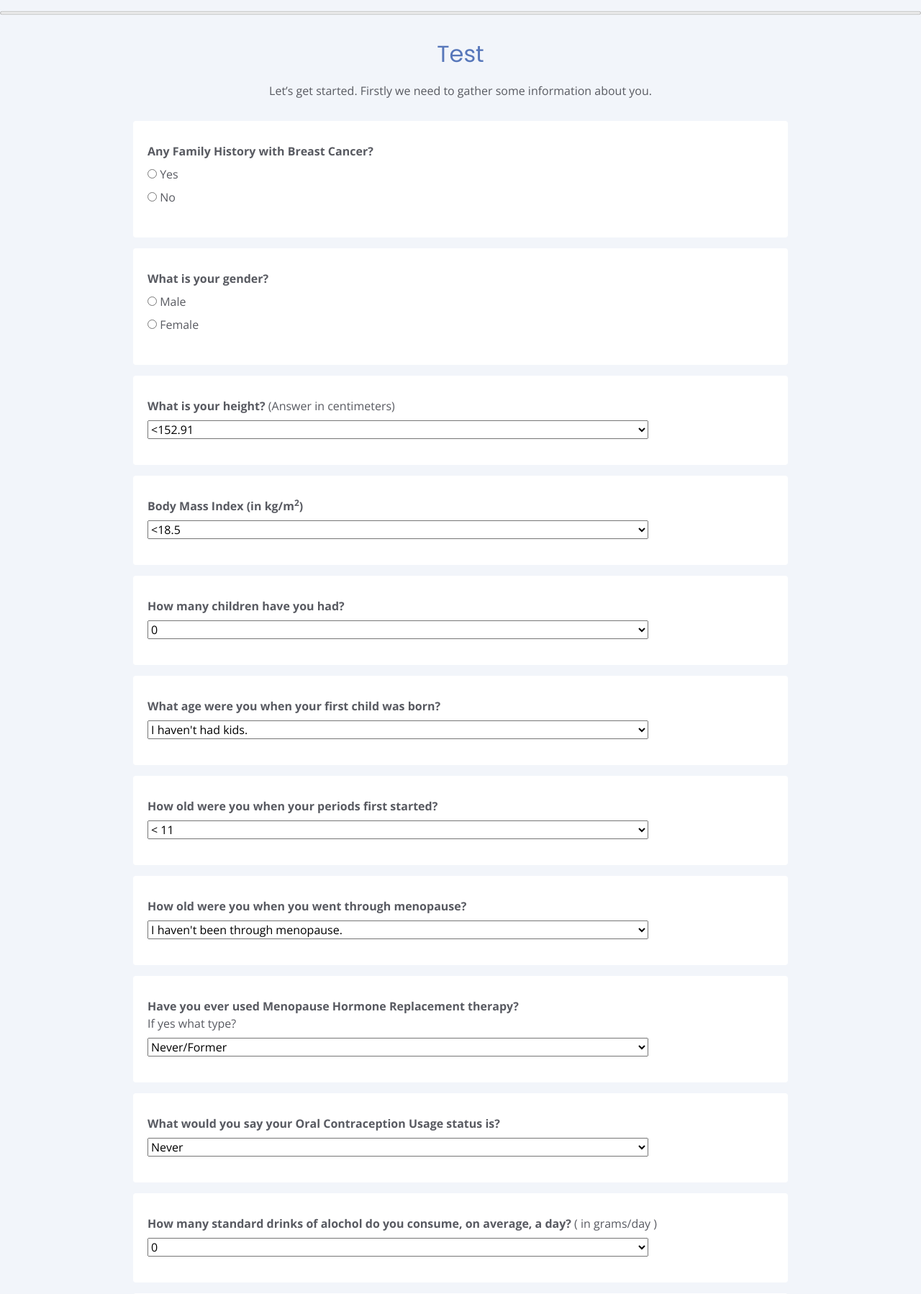
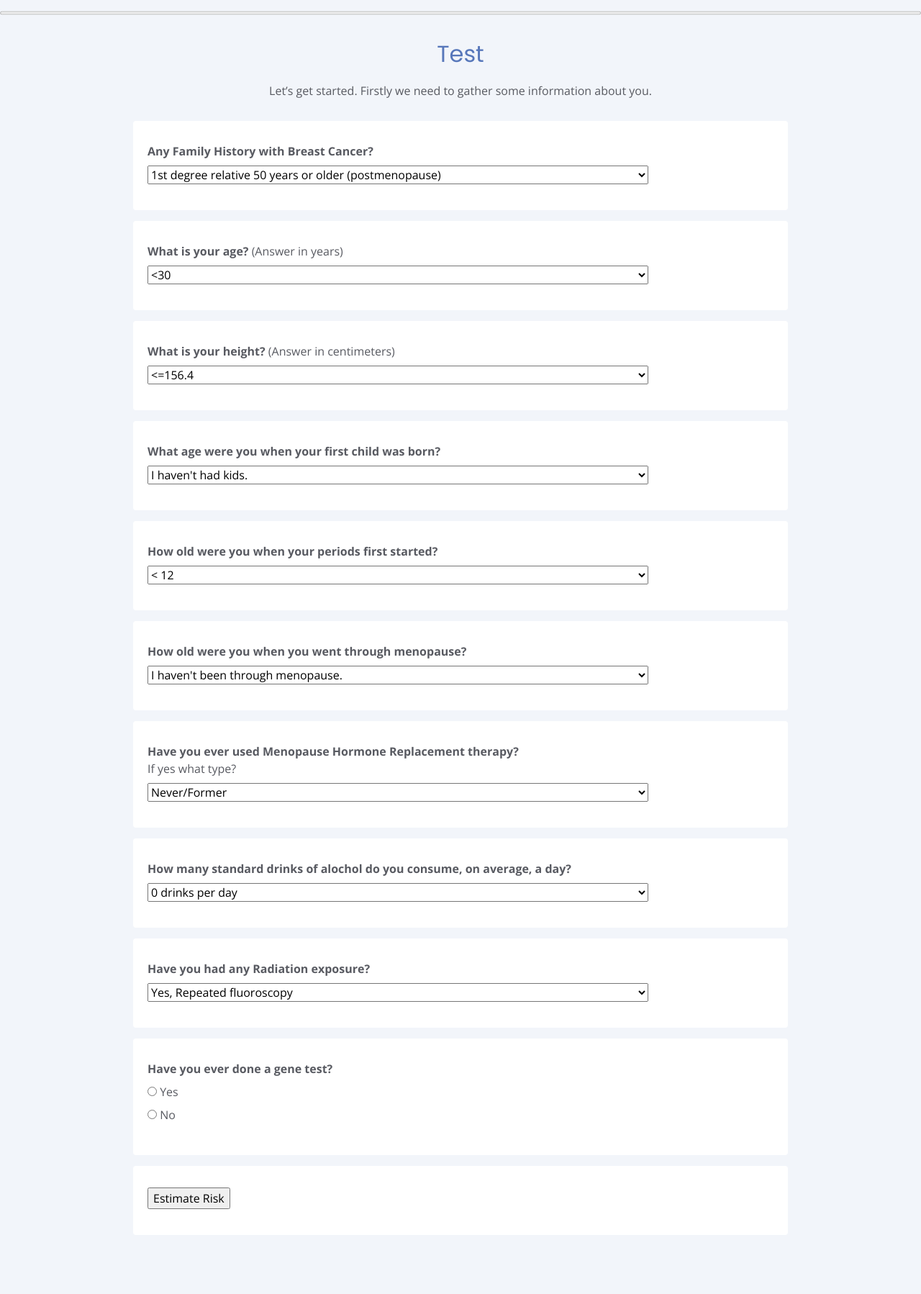
Before and after one commit to greyhound007/Asvino, a Flask app: page / in a window 1280 px wide. Shown: the part 72-1870 px from the top of the page at 72% size. Run offline with Flask 2, Linux system fonts and the light colour scheme; some libraries are stand-ins or nearby versions.

Commit message:
Update upload.html

```diff
--- a/templates/upload.html
+++ b/templates/upload.html
@@ -174,28 +174,37 @@
 		  <form method="post" action="/" enctype="multipart/form-data" id="#pro-form">
 		  <div class="accordion-list">
 			<ul>
-			  <li data-aos="fade-up">
+					<li data-aos="fade-up" >
 							<dl>
 								<p>
-							<label for="family_history"><b>Any Family History with Breast Cancer?	</b></label><br>
-							<input type="radio" id="yes" name="family_history" value="yes" required>
-  							<label for="yes">Yes</label><br>
-							<input type="radio" id="no" name="family_history" value="no">
-							<label for="no">No</label><br>
+										<label for="family_history"><b>Any Family History with Breast Cancer?	</b> </label><br>
+										<select id="family_history" name="family_history" required>
+										<option value="1d50+">1st degree relative 50 years or older (postmenopause)</option>
+										<option value="'1d50-">	1st degree relative younger than 50 years (premenopause)</option>
+										<option value="2d">	2nd degree relative</option>
+										<option value="2+1d">2 or more 1st degree relatives</option>
+
+										<option value="no">No 1st or 2nd degree relative</option>
 
 
+									</select>
 								</p>
 								</dl>
 							</li>
-
 							<li data-aos="fade-up" data-aos-delay="100">
 									<dl>
 										<p>
-							<label for="Sex"><b>What is your gender?</b></label><br>
-							<input type="radio" id="male" name="Sex" value="male" required>
-  							<label for="male">Male</label><br>
-							<input type="radio" id="female"  name="Sex" value="female">
-							<label for="female">Female</label><br>
+												<label for="age"><b>What is your age? </b>(Answer in years) </label><br>
+												<select id="age" name="age" required>
+												<option value="-30">&lt30</option>
+												<option value="30-40">30-40</option>
+												<option value="40-50">40-50</option>
+												<option value="50-60">50-60</option>
+
+												<option value="60+">&gt60</option>
+
+
+											</select>
 										</p>
 										</dl>
 									</li>
@@ -205,12 +214,11 @@
 					<p>
 							<label for="height"><b>What is your height? </b>(Answer in centimeters) </label><br>
 							<select id="height" name="height" required>
-							<option value="-152.91">&lt152.91</option>
-							<option value="152.91-159.65">152.91-&lt159.65</option>
-							<option value="159.65-165.96">159.65-&lt165.96</option>
-							<option value="165.96-172.70">165.96-&lt172.70</option>
-
-							<option value="172.70+">&gt=172.70</option>
+							<option value="-156.4">&lt=156.4</option>
+							<option value="156.4-160">&gt156.4-160</option>
+							<option value="160-163.4">&gt160-163.4</option>
+							<option value="163.4-167">&gt163.4-167</option>
+							<option value="167+">&gt167</option>
 
 
 						</select>
@@ -221,45 +229,14 @@
 			  <li data-aos="fade-up" data-aos-delay="300">
 					<dl>
 							<p>
-								<label for="bmi"><b>Body Mass Index (in kg/m<sup>2</sup>)</b></label><br>
-								<select id="bmi" name="bmi" required>
-								<option value="-18.5">&lt18.5</option>
-								<option value="18.5-25">18.5-&lt25</option>
-								<option value="25-30">25-&lt30</option>
-								<option value="30+">&gt=30</option>
-
-
-							</select>
-						</p>
-						</dl>
-				  </li>
-
-			  <li data-aos="fade-up" data-aos-delay="400">
-				<dl>
-					<p>
-							<label for="children"><b>How many children have you had?</b></label><br>
-							<select id="children" name="children" required>
-							<option value="0">0</option>
-							<option value="1">1</option>
-							<option value="2">2</option>
-							<option value="2+">&gt 2</option>
-
-						</select>
-					</p>
-					</dl>
-
-			  </li>
-
-			  <li data-aos="fade-up" data-aos-delay="500">
-					<dl>
-							<p>
 								<label for="age_of_first_birth"><b>What age were you when your first child was born?</b></label><br>
 								<select id="age_of_first_birth" name="age_of_first_birth" required>
 								<option value="-">I haven't had kids.</option>
 								<option value="-20">&lt20</option>
 								<option value="20-24">20-24</option>
 								<option value="25-29">25-29</option>
-								<option value="29+">&gt29</option>
+								<option value="30-34">30-34</option>
+								<option value="35+">&gt 35</option>
 
 
 							</select>
@@ -268,18 +245,14 @@
 
 			  </li>
 
-			  <li data-aos="fade-up" data-aos-delay="600">
+			  <li data-aos="fade-up" data-aos-delay="400">
 					<dl>
 							<p>
 									<label for="menarche_age"><b>How old were you when your periods first started?</b></label><br>
 									<select id="menarche_age" name="menarche_age" required>
-									<option value="-11">&lt 11</option>
-									<option value="11">11</option>
-									<option value="12">12</option>
-									<option value="13">13</option>
-									<option value="14">14</option>
-									<option value="15">15</option>
-									<option value="15+">&gt 15 </option>
+									<option value="-12">&lt 12</option>
+									<option value="12-13">12-13</option>
+									<option value="14+">&gt= 14 </option>
 
 
 								</select>
@@ -288,17 +261,14 @@
 			  </li>
 
 
-			  <li data-aos="fade-up" data-aos-delay="700">
+			  <li data-aos="fade-up" data-aos-delay="500">
 					<dl>
 							<p>
 									<label for="age_of_menopause"><b>How old were you when you went through menopause?</b></label><br>
 									<select id="age_of_menopause" name="age_of_menopause" required>
 									<option value="-">I haven't been through menopause.</option>
-									<option value="-40">&lt40</option>
-									<option value="40-44">40-44</option>
-									<option value="45-49">45-49</option>
-									<option value="50-54">50-54</option>
-									<option value="54+">&gt54</option>
+									<option value="-55">&lt 55</option>
+									<option value="55+">&gt= 54</option>
 
 								</select>
 							</p>
@@ -307,7 +277,7 @@
 
 			  </li>
 
-			  <li data-aos="fade-up" data-aos-delay="800">
+			  <li data-aos="fade-up" data-aos-delay="600">
 				<dl>
 					<p>
 						<label for="mht"><b>Have you ever used Menopause Hormone Replacement therapy?</b><br> If yes what type? </label><br>
@@ -321,34 +291,31 @@
 				</dl>
 			  </li>
 
-			  <li data-aos="fade-up" data-aos-delay="900">
+
+
+
+			  <li data-aos="fade-up" data-aos-delay="700">
 				<dl>
 					<p>
-									<label for="oral_contraception"><b>What would you say your Oral Contraception Usage status is?</b></label><br>
-									<select id="oral_contraception" name="oral_contraception" required>
-									<option value="never">Never</option>
-									<option value="former">Former</option>
-									<option value="current">Current</option>
+							<label for="alcohol"><b>How many standard drinks of alochol do you consume, on average, a day?</b></label><br>
+							<select id="alcohol" name="alcohol" required>
+							<option value="0">0 drinks per day</option>
+							<option value="1">Less than 1 drink per day</option>
+							<option value="2">Less than 2 drinks per day</option>
+							<option value="2+">More than 2 drinks per day</option>
 
 						</select>
 					</p>
 					</dl>
-
 			  </li>
-
-
-			  <li data-aos="fade-up" data-aos-delay="1000">
+				<li data-aos="fade-up" data-aos-delay="800">
 						<dl>
 							<p>
-							<label for="alcohol"><b>How many standard drinks of alochol do you consume, on average, a day?</b> ( in grams/day )</label><br>
-							<select id="alcohol" name="alcohol" required>
-							<option value="0">0</option>
-							<option value="-5">&lt5</option>
-							<option value="5-15">5-&lt15</option>
-							<option value="15-25">15-&lt25</option>
-							<option value="25-35">25-&lt35</option>
-							<option value="35-45">35-&lt45</option>
-							<option value="45+">&gt=45</option>
+									<label for="radiation_exposure"><b>Have you had any Radiation exposure?</b></label><br>
+									<select id="radiation_exposure" name="radiation_exposure" required>
+									<option value="Repeated fluoroscopy">Yes, Repeated fluoroscopy</option>
+									<option value="Radiation therapy for Hodgkin disease">Yes, Radiation therapy for Hodgkin's disease</option>
+									<option value="no">No exposure</option>
 
 								</select>
 							</p>
@@ -357,30 +324,26 @@
 
 
 
-
-			  <li data-aos="fade-up" data-aos-delay="1100" >
+			  <li data-aos="fade-up" data-aos-delay="900" >
 				<dl>
 					<p>
 						<label for="gene_test"><b>Have you ever done a gene test?</b></label><br>
 							<input type="radio" id="yes" name="gene_test" value="yes" required>
 							<label for="yes">Yes</label><br>
-							<input type="radio" id="no"  name="gene_test" value="no">
+							<input type="radio" id="no"  name="gene_test" value="no" selected>
   							<label for="no">No</label><br>
 
 					</p>
 				</dl>
 			  </li>
-			  <li data-aos="fade-up" data-aos-delay="1200" id="test">
+			  <li data-aos="fade-up" data-aos-delay="1000" id="test" >
 					<dl>
 						<p>
 							<label for="gene_type"><b>What was the outcome of your gene test?</b></label><br>
 							<select id="gene_type" name="gene_type" required>
 									<option value="no">I don't know</option>
 									<option value="no">No Abnormality</option>
-									<option value="brca1">BRCA1 gene Abnormality</option>
-									<option value="brca2">BRCA2 gene Abnormality</option>
-									<option value="brca1+2">BRCA1 and BRCA2 gene Abnormality</option>
-
+									<option value="40+">BRCA1/BRCA2 gene Abnormality</option>
 
 								</select>
 						</p>
@@ -483,6 +446,7 @@
 
 <!-- Progress bar and gene test-->
 	<script>
+	$("#test").hide()
 	var progress = $("#progress");
 	$('input[type=radio][name="family_history"]').on('change',function(){
         progress.attr("value", "8.3");
```
Lines whose indentation alone changed are shown as unchanged.
